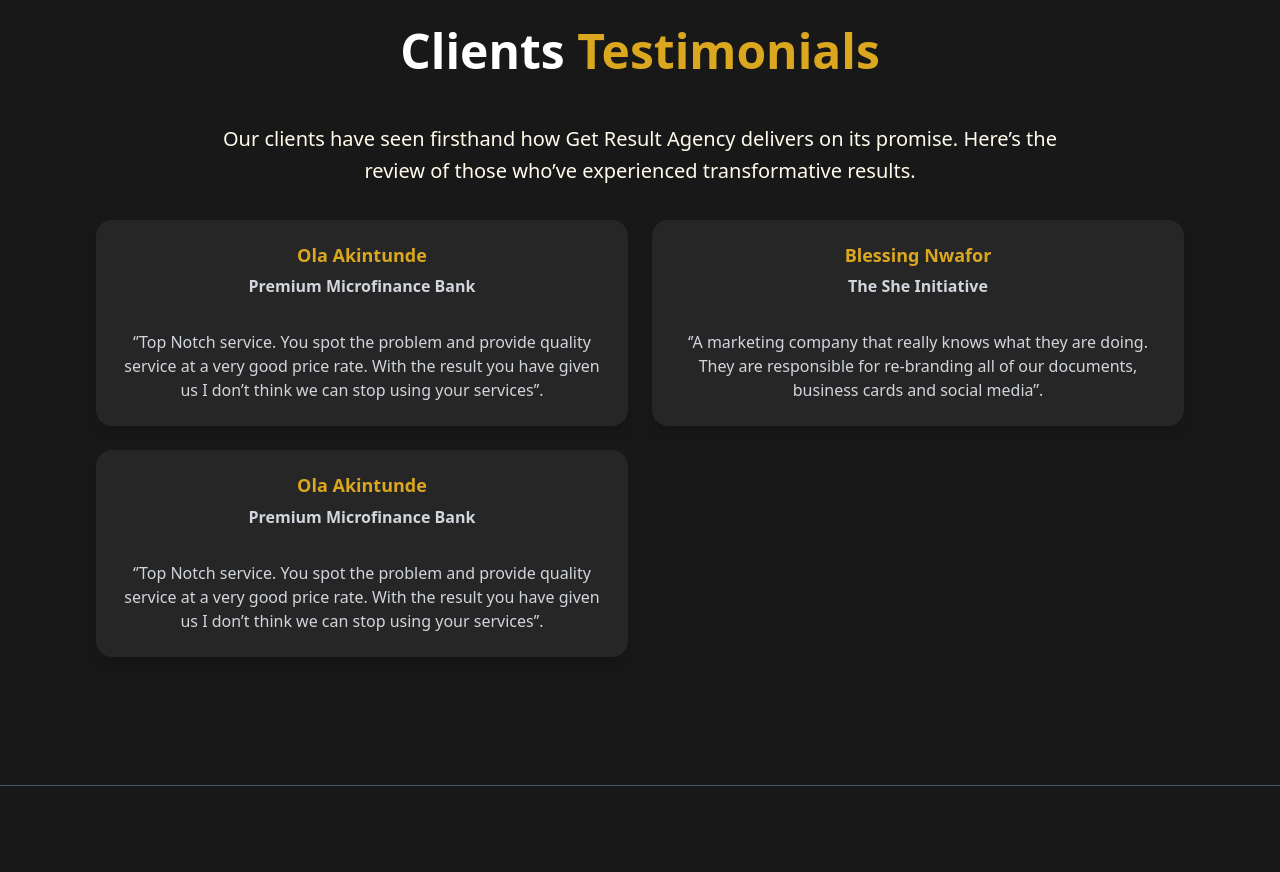
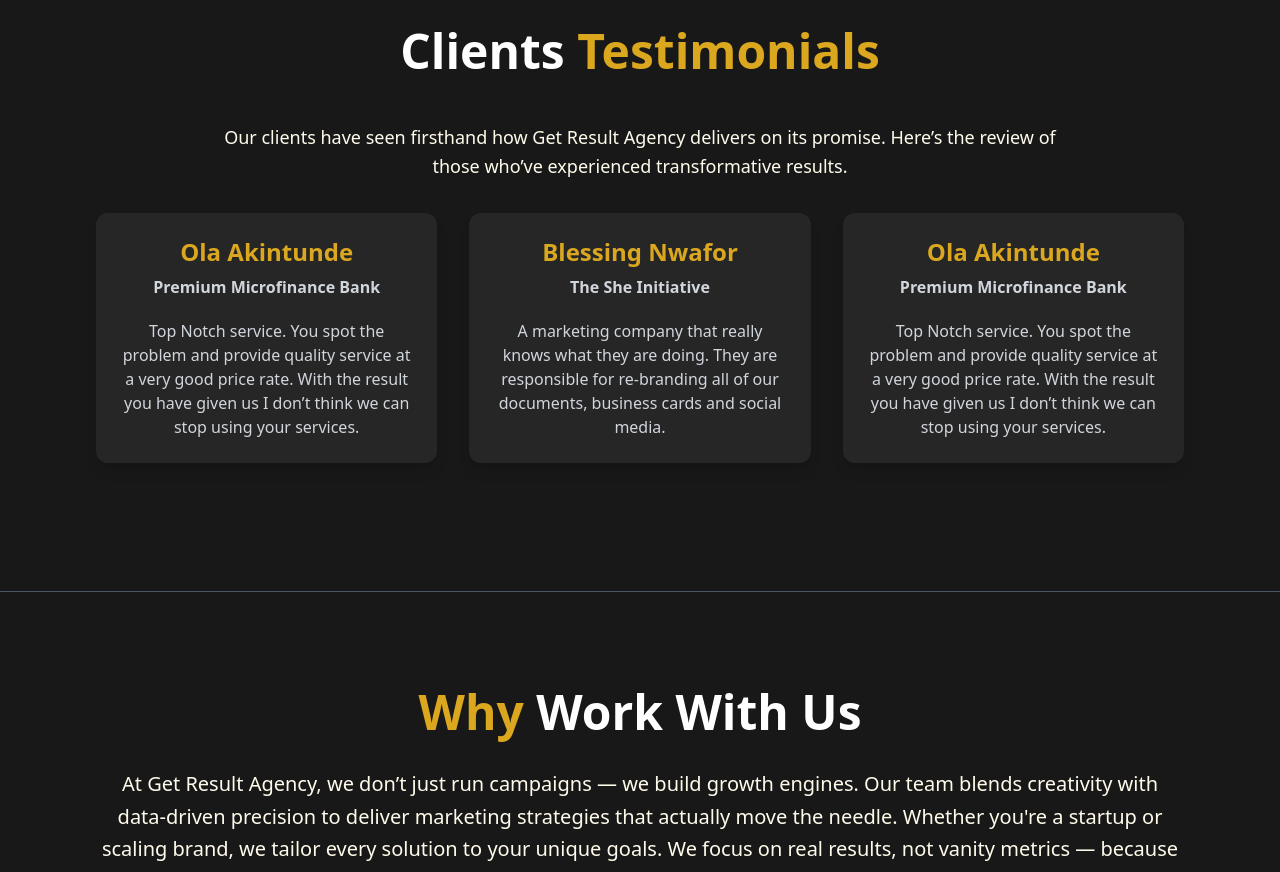
Before and after one commit to SamuelOnyedikachi/Promise-apps, a React (Vite) app: page / in a window 1280 px wide. Shown: the part 3980-4852 px from the top of the page. Built offline with nearby package versions, Linux system fonts and the light colour scheme; the HTML template or start-up script is replaced by a standard one.

Commit message:
update trends

```diff
--- a/src/Components/ClientTestimonials.jsx
+++ b/src/Components/ClientTestimonials.jsx
@@ -8,19 +8,19 @@ const ClientTestimonials = () => {
       name: "Ola Akintunde",
       title: "Premium Microfinance Bank ",
       description:
-        "‘’Top Notch service. You spot the problem and provide quality service at a very good price rate. With the result you have given us I don’t think we can stop using your services’’.",
+        "Top Notch service. You spot the problem and provide quality service at a very good price rate. With the result you have given us I don’t think we can stop using your services.",
     },
     {
       name: "Blessing Nwafor",
       title: "The She Initiative",
       description:
-        "‘’A marketing company that really knows what they are doing. They are responsible for re-branding all of our documents, business cards and social media’’.",
+        "A marketing company that really knows what they are doing. They are responsible for re-branding all of our documents, business cards and social media.",
     },
     {
       name: "Ola Akintunde",
       title: "Premium Microfinance Bank ",
       description:
-        "‘’Top Notch service. You spot the problem and provide quality service at a very good price rate. With the result you have given us I don’t think we can stop using your services’’.",
+        "Top Notch service. You spot the problem and provide quality service at a very good price rate. With the result you have given us I don’t think we can stop using your services.",
     },
   ];
   return (
@@ -28,7 +28,7 @@ const ClientTestimonials = () => {
       <h1 className="text-3xl sm:text-4xl lg:text-5xl font-bold text-center mb-12">
         Clients <span className="text-primary">Testimonials</span>
       </h1>
-      <p className="text-amber-50 text-lg sm:text-xl leading-relaxed text-center font-light w-[80%] m-auto ">
+      <p className="text-amber-50 text-md md:text-lg leading-relaxed text-center font-md w-[80%] m-auto ">
         Our clients have seen firsthand how Get Result Agency delivers on its
         promise. Here’s the review of those who’ve experienced transformative
         results.
@@ -37,13 +37,13 @@ const ClientTestimonials = () => {
       <GridCards lgCol="3">
         {clients.map((client, index) => (
           <Card key={index}>
-            <h2 className="text-center text-primary text-lg font-semibold leading-tight mb-2">
+            <h2 className="text-center text-primary text-2xl font-semibold leading-tight mb-2">
               {client.name}
             </h2>
-            <h3 className="text-center font-[600] text-gray-300">
+            <h3 className="text-center font-semibold text-gray-300">
               {client.title}
             </h3>
-            <p className="text-center mt-8 text-gray-300">
+            <p className="text-center mt-5 text-gray-300">
               {client.description}
             </p>
           </Card>
--- a/src/Components/lowlevel/Card.jsx
+++ b/src/Components/lowlevel/Card.jsx
@@ -1,6 +1,6 @@
 const Card = ({ children }) => {
   return (
-    <div className="rounded-2xl p-6 bg-[#262626] hover:bg-[#333333] transition-all duration-300 transform hover:-translate-y-2 shadow-lg">
+    <div className="rounded-xl p-6 bg-[#262626] hover:bg-[#313030] transition-all duration-300 transform hover:-translate-y-2 shadow-lg">
       {children}
     </div>
   );
--- a/src/Components/lowlevel/GridCards.jsx
+++ b/src/Components/lowlevel/GridCards.jsx
@@ -1,7 +1,7 @@
 const GridCards = ({ children, lgCol }) => {
   return (
     <div
-      className={`grid grid-cols-1 md:grid-cols-2 xl:grid-cols-${lgCol} gap-6 my-8`}
+      className={`grid grid-cols-1 md:grid-cols-3 xl:grid-cols-${lgCol} gap-8 my-8`}
     >
       {children}
     </div>
```
